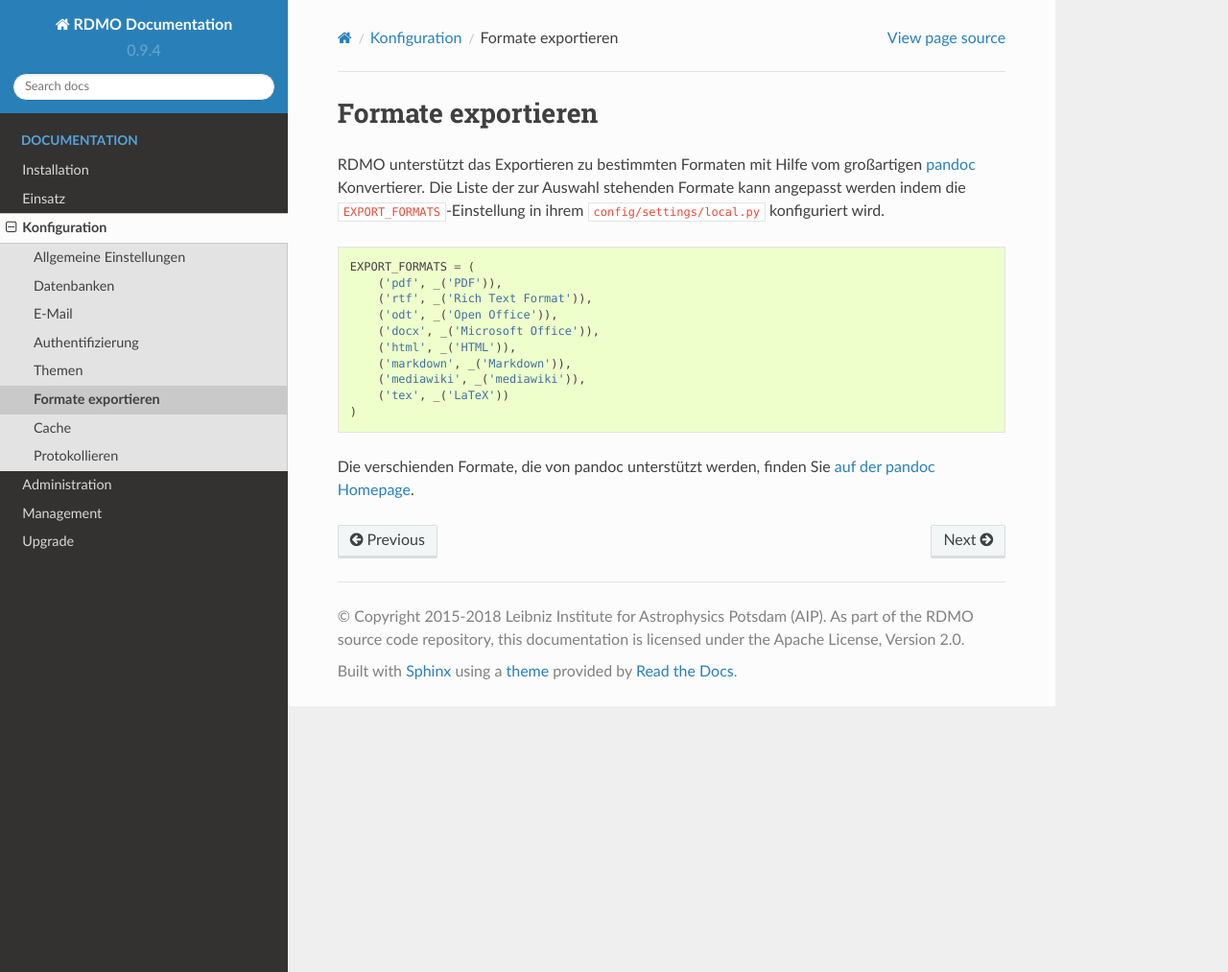
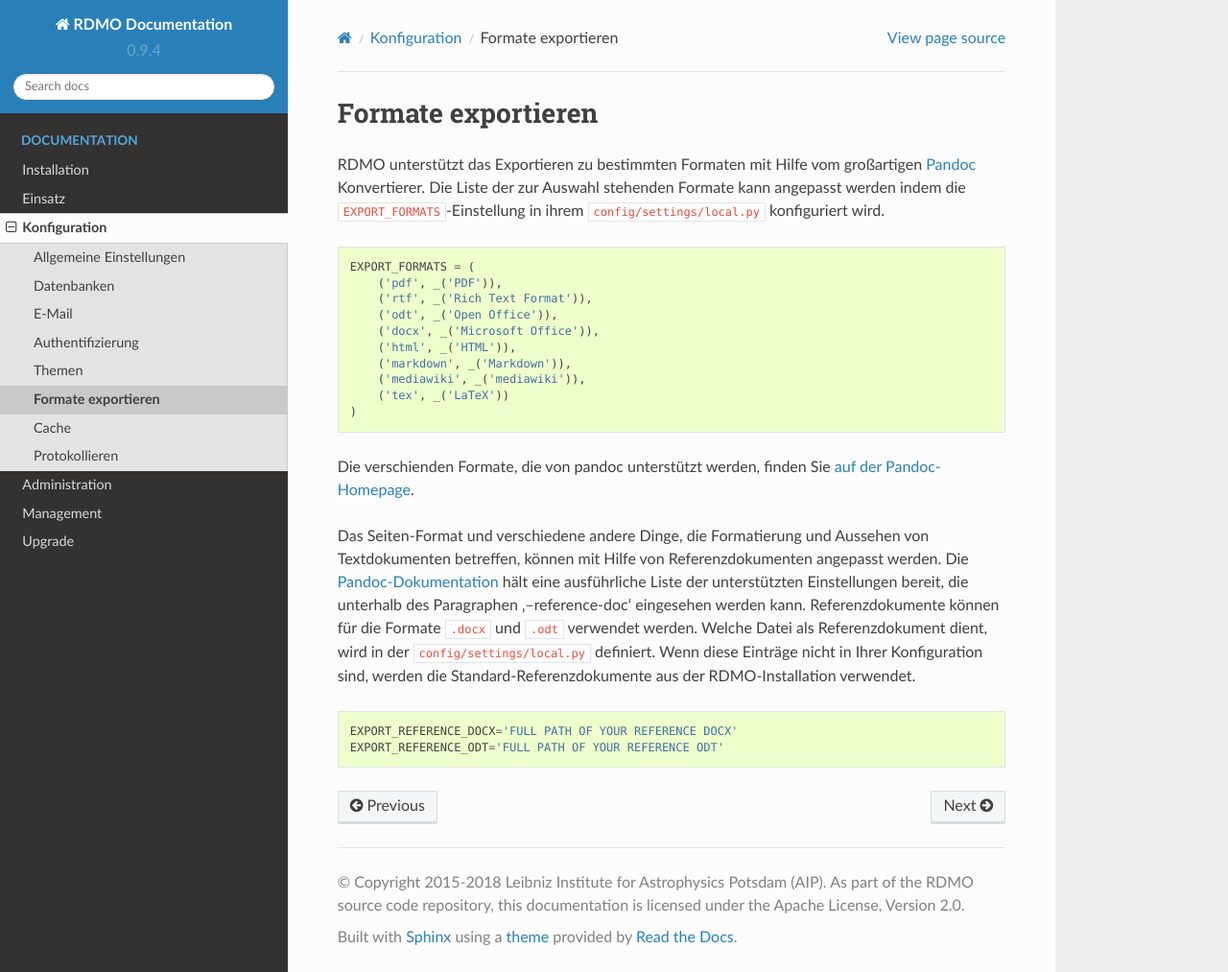
Before and after one commit to rdmorganiser/rdmo-docs-de, a Sphinx documentation site: the page built from docs/configuration/export-formats.rst, in a window 1280 px wide and 1013 px high. Shown: the whole window at 96% size. Built offline with Sphinx 7.4.7 and the Read the Docs theme 2.0.0, drawn with Linux system fonts in a browser that asks for light colours.

Commit message:
Add reference document description to export formats

```diff
--- a/docs/configuration/export-formats.rst
+++ b/docs/configuration/export-formats.rst
@@ -1,7 +1,7 @@
 Formate exportieren
 -------------------
 
-RDMO unterstützt das Exportieren zu bestimmten Formaten mit Hilfe vom großartigen `pandoc <https://pandoc.org/>`_ Konvertierer. Die Liste der zur Auswahl stehenden Formate kann angepasst werden indem die ``EXPORT_FORMATS``-Einstellung in ihrem ``config/settings/local.py`` konfiguriert wird.
+RDMO unterstützt das Exportieren zu bestimmten Formaten mit Hilfe vom großartigen `Pandoc <https://pandoc.org/>`_ Konvertierer. Die Liste der zur Auswahl stehenden Formate kann angepasst werden indem die ``EXPORT_FORMATS``-Einstellung in ihrem ``config/settings/local.py`` konfiguriert wird.
 
 .. code:: python
 
@@ -16,4 +16,11 @@ RDMO unterstützt das Exportieren zu bestimmten Formaten mit Hilfe vom großarti
         ('tex', _('LaTeX'))
     )
 
-Die verschienden Formate, die von pandoc unterstützt werden, finden Sie `auf der pandoc Homepage <https://pandoc.org/>`_.
+Die verschienden Formate, die von pandoc unterstützt werden, finden Sie `auf der Pandoc-Homepage <https://pandoc.org/>`_.
+
+Das Seiten-Format und verschiedene andere Dinge, die Formatierung und Aussehen von Textdokumenten betreffen, können mit Hilfe von Referenzdokumenten angepasst werden. Die `Pandoc-Dokumentation <https://pandoc.org/MANUAL.html>`_ hält eine ausführliche Liste der unterstützten Einstellungen bereit, die unterhalb des Paragraphen '--reference-doc' eingesehen werden kann. Referenzdokumente können für die Formate ``.docx`` und ``.odt`` verwendet werden. Welche Datei als Referenzdokument dient, wird in der ``config/settings/local.py`` definiert. Wenn diese Einträge nicht in Ihrer Konfiguration sind, werden die Standard-Referenzdokumente aus der RDMO-Installation verwendet.
+
+.. code:: python
+
+    EXPORT_REFERENCE_DOCX='FULL PATH OF YOUR REFERENCE DOCX'
+    EXPORT_REFERENCE_ODT='FULL PATH OF YOUR REFERENCE ODT'
```
